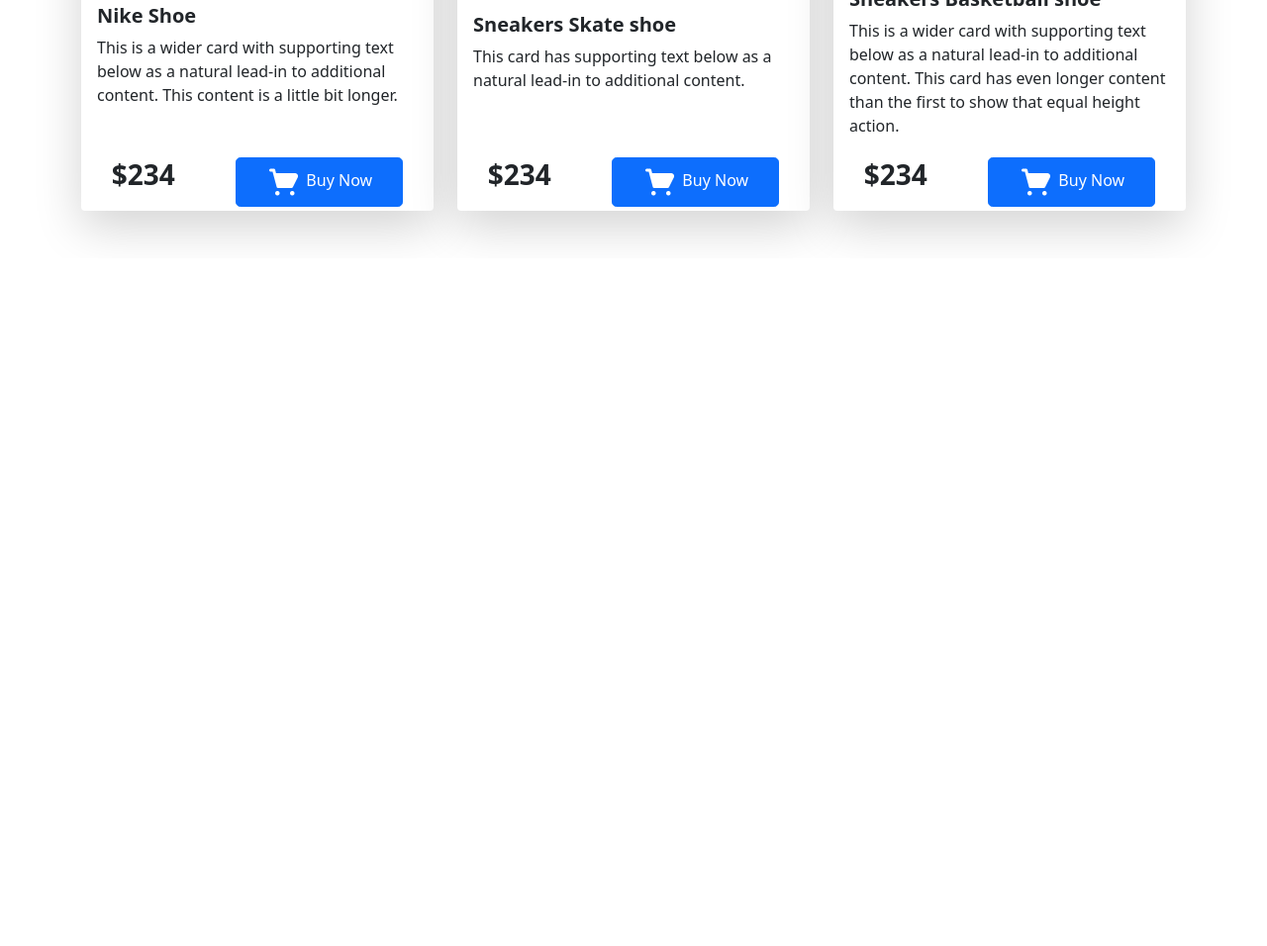
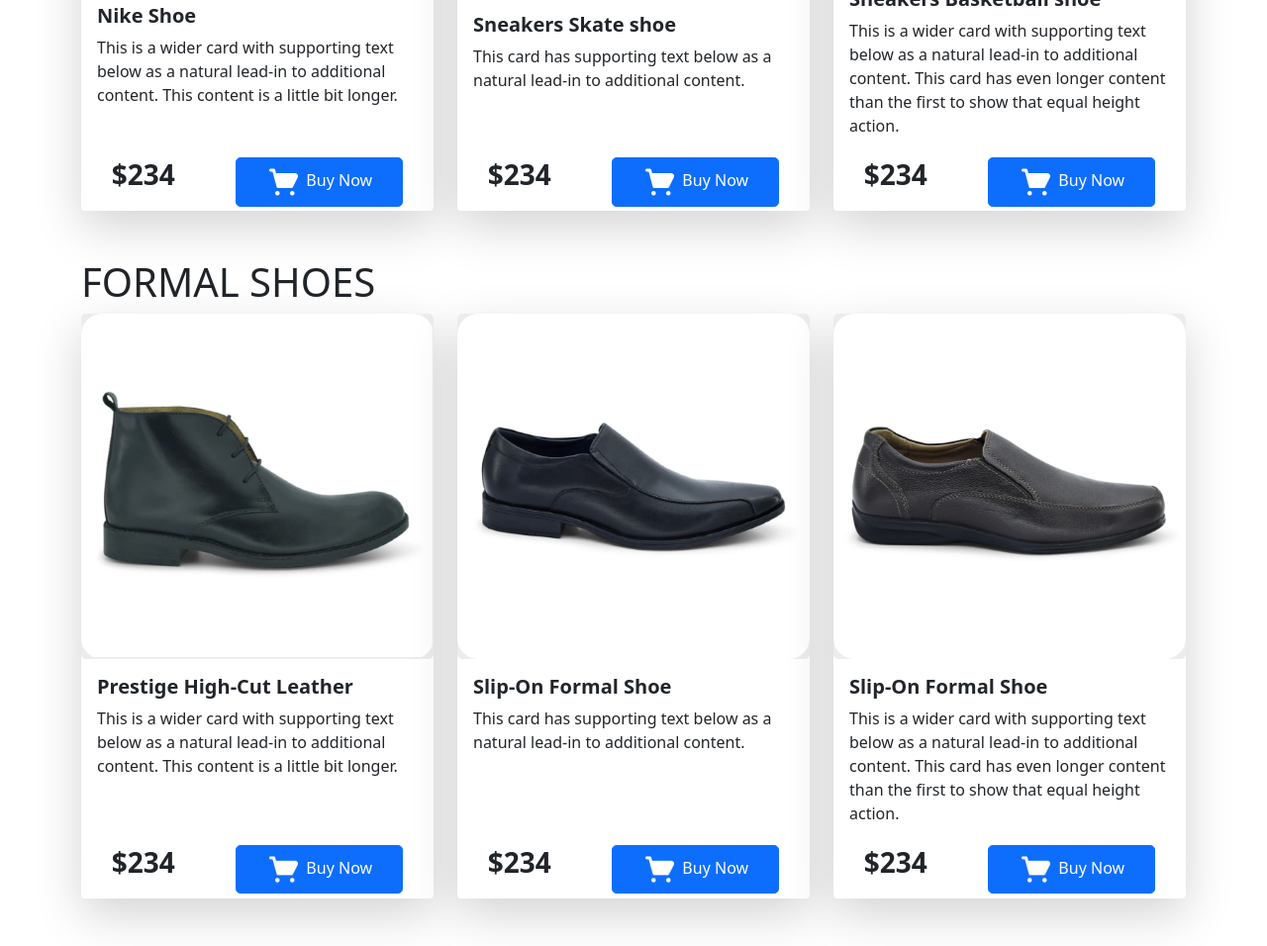
Before and after one commit to Shahariarshadhin/Nike-react, a plain HTML site: page Nike-react/index.html in a window 1280 px wide. Shown: the part 920-1876 px from the top of the page at 99% size. Before the commit the page ends 1181 px from the top, so only its background shows below. Drawn offline with nearby package versions, Linux system fonts and the light colour scheme.

Commit message:
formal shoe added

```diff
--- a/Nike-react/index.html
+++ b/Nike-react/index.html
@@ -133,6 +133,80 @@
             </div>
 
         </section>
+        <section class="container my-5">
+            <h1>FORMAL SHOES</h1>
+
+            <div class="row row-cols-1 row-cols-md-3 g-4">
+                <div class="col">
+                    <div class="card h-100 border-0 shadow-lg">
+                        <img style="background-color: rgb(236, 236, 236);" src="images/Mask Group.png" class="card-img-top rounded-3 " alt="...">
+                        <div class="card-body">
+                            <h5 class="card-title fw-bold">Prestige High-Cut Leather</h5>
+                            <p class="card-text">This is a wider card with supporting text below as a natural lead-in to additional content. This content is a little bit longer.</p>
+                        </div>
+                        <div class=" d-flex justify-content-around align-items-center">
+                            <div>
+
+                                <p class="fw-bolder fs-3">$234</p>
+
+                            </div>
+                            <div>
+
+                                <button class="btn btn-primary rounded-3"> <img class="w-25" src="/icons/shopping-cart 1.png" alt=""> Buy Now</button>
+
+                            </div>
+                        </div>
+                    </div>
+                </div>
+
+
+                <div class="col">
+                    <div class="card h-100 border-0 shadow-lg">
+                        <img style="background-color: rgb(236, 236, 236);" src="images/Rectangle 38.png" class="card-img-top rounded-3 " alt="...">
+                        <div class="card-body">
+                            <h5 class="card-title fw-bold">Slip-On Formal Shoe</h5>
+                            <p class="card-text">This card has supporting text below as a natural lead-in to additional content.</p>
+                        </div>
+                        <div class=" d-flex justify-content-around align-items-center">
+                            <div>
+
+                                <p class="fw-bolder fs-3">$234</p>
+
+                            </div>
+                            <div>
+
+                                <button class="btn btn-primary rounded-3"> <img class="w-25" src="/icons/shopping-cart 1.png" alt=""> Buy Now</button>
+
+                            </div>
+                        </div>
+                    </div>
+
+
+                </div>
+                <div class="col">
+                    <div class="card h-100 border-0 shadow-lg">
+                        <img style="background-color: rgb(236, 236, 236);" src="images/Rectangle 39.png" class="card-img-top rounded-3" alt="...">
+                        <div class="card-body">
+                            <h5 class="card-title fw-bold">Slip-On Formal Shoe</h5>
+                            <p class="card-text">This is a wider card with supporting text below as a natural lead-in to additional content. This card has even longer content than the first to show that equal height action.</p>
+                        </div>
+                        <div class=" d-flex justify-content-around align-items-center">
+                            <div>
+
+                                <p class="fw-bolder fs-3">$234</p>
+
+                            </div>
+                            <div>
+
+                                <button class="btn btn-primary rounded-3"> <img class="w-25" src="/icons/shopping-cart 1.png" alt=""> Buy Now</button>
+
+                            </div>
+                        </div>
+                    </div>
+                </div>
+            </div>
+
+        </section>
 
     </main>
 
```
